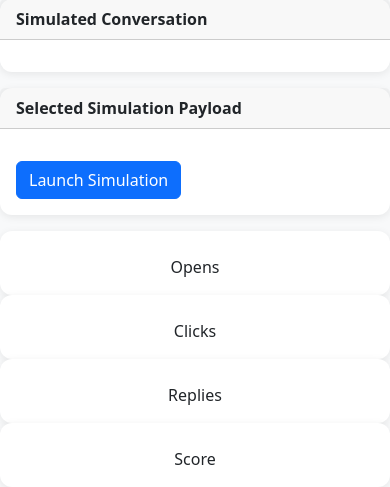
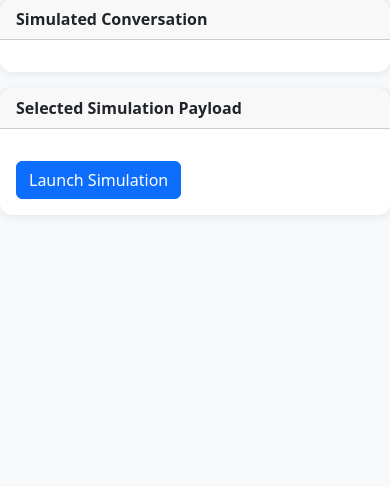
Before and after one commit to PrashantKrCS/PromptSpy-Lab, a Flask app: template templates/dashboard.html in a window 390 px wide. Shown: the part 446-933 px from the top of the page. After the commit the page ends 645 px from the top, so only its background shows below. Run offline with Flask 3, Linux system fonts and the light colour scheme; the template is opened without the code that fills it, so the values that code supplies are empty.

Commit message:
Update dashboard.html

```diff
--- a/templates/dashboard.html
+++ b/templates/dashboard.html
@@ -92,45 +92,5 @@
         </div>
     </div>
 
-<div class="row mt-3">
-
-  <div class="col-md-3">
-    <div class="card text-center">
-      <div class="card-body">
-        <h2>{{ telemetry.opens }}</h2>
-        Opens
-      </div>
-    </div>
-  </div>
-
-  <div class="col-md-3">
-    <div class="card text-center">
-      <div class="card-body">
-        <h2>{{ telemetry.clicks }}</h2>
-        Clicks
-      </div>
-    </div>
-  </div>
-
-  <div class="col-md-3">
-    <div class="card text-center">
-      <div class="card-body">
-        <h2>{{ telemetry.replies }}</h2>
-        Replies
-      </div>
-    </div>
-  </div>
-
-  <div class="col-md-3">
-    <div class="card text-center">
-      <div class="card-body">
-        <h2>{{ telemetry.score() }}</h2>
-        Score
-      </div>
-    </div>
-  </div>
-
-</div>
-
 </body>
 </html>
```
